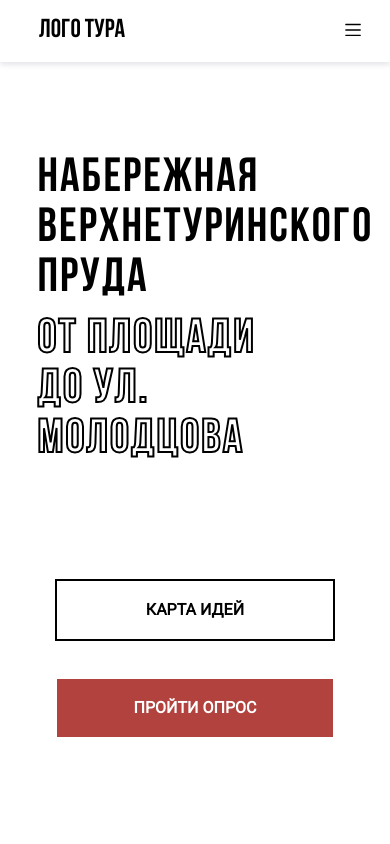
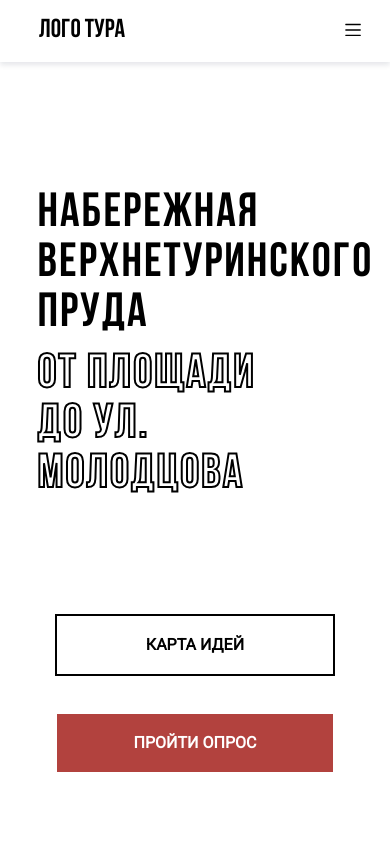
Before and after one commit to designunit/tura, a Next.js app: page / in a window 390 px wide. Shown: the top 844 px of the page. Built offline with nearby package versions, Linux system fonts and the light colour scheme.

Commit message:
fix mobile hero

```diff
--- a/src/components/Hero/index.tsx
+++ b/src/components/Hero/index.tsx
@@ -22,6 +22,7 @@ export const Hero: React.FC = () => {
             )}
             contentStyle={{
                 width: '100%',
+                paddingTop: '5rem'
             }}
         >
             <Title>
--- a/src/components/SectionParalaxedBack/styles.module.css
+++ b/src/components/SectionParalaxedBack/styles.module.css
@@ -1,7 +1,7 @@
 .section {
     position: relative;
     width: 100%;
-    height: 100vh;
+    min-height: 100vh;
 
     display: flex;
     align-items: center;
@@ -19,7 +19,7 @@
 }
 
 .content {
-    padding: 0 10%;
+    padding: 5% 10%;
 }
 
 @media screen and (max-width : 1280px) {
```
